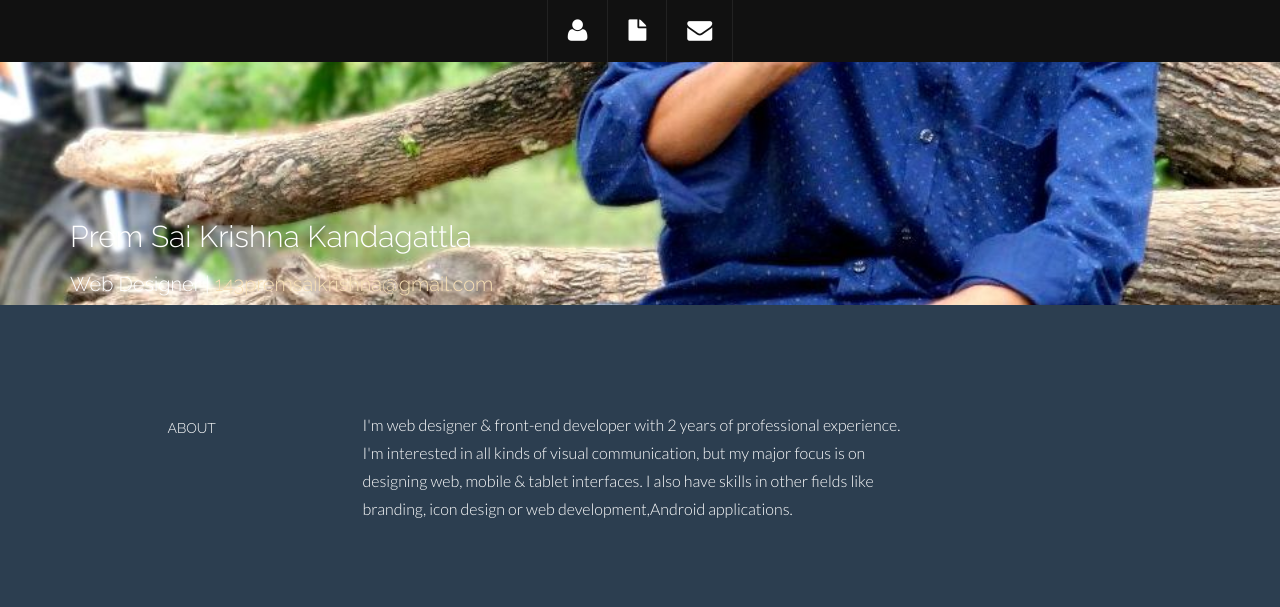
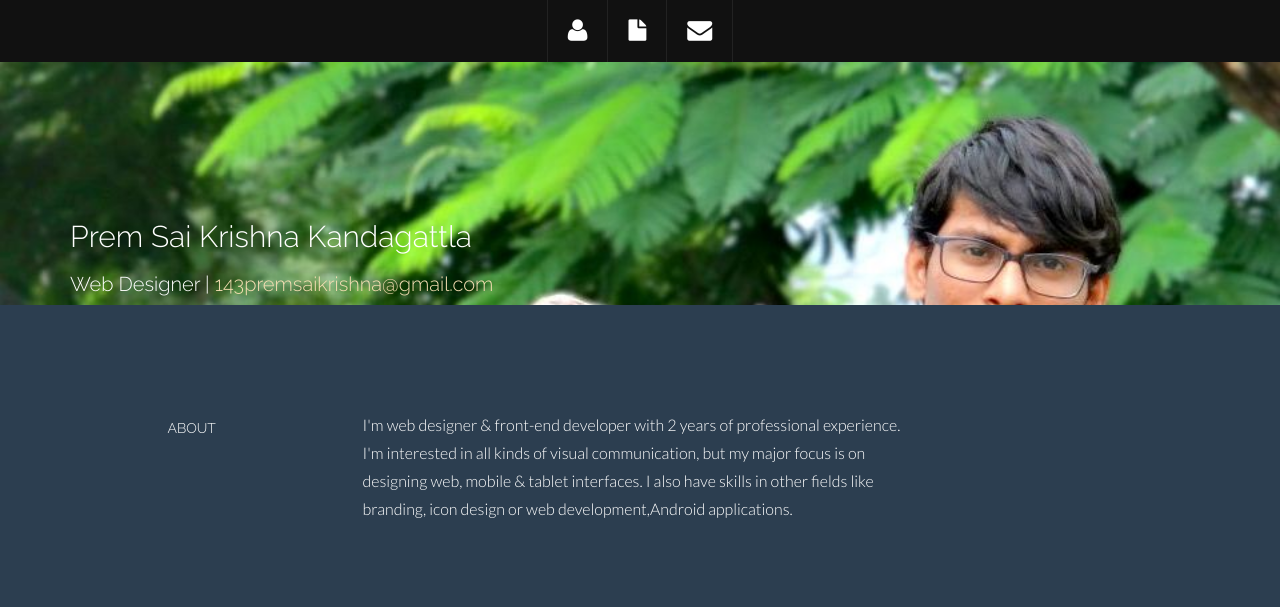
Before and after one commit to 143premsai/143premsai.github.io, a PHP site: page / in a window 1280 px wide. Shown: the top 607 px of the page. Run offline with PHP 8.4, Linux system fonts and the light colour scheme.

Commit message:
Update main.css

```diff
--- a/assets/css/main.css
+++ b/assets/css/main.css
@@ -166,7 +166,7 @@ a:after {
 	padding-top:140px;
 	text-align:center;
 	background-attachment: relative;
-	background-position: center center;
+	background-position: 0 0;
 	min-height: 100%;
 	width: 100%;
 
```
